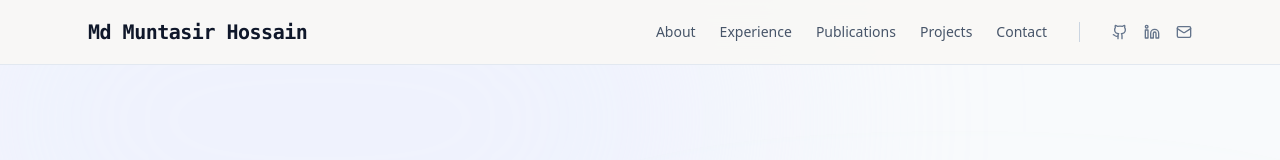
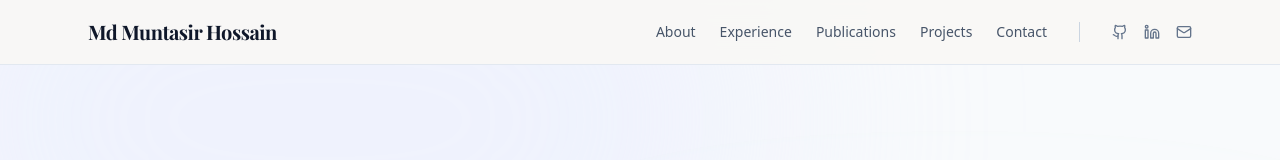
Before and after one commit to Muhit1204/Muhit1204.github.io, a Next.js app: page / in a window 1280 px wide. Shown: the top 160 px of the page. Built offline with nearby package versions, Linux system fonts and the light colour scheme.

Commit message:
Apply serif font to navbar name

```diff
--- a/components/Navbar.tsx
+++ b/components/Navbar.tsx
@@ -5,7 +5,7 @@ export default function Navbar() {
   return (
     <header className="sticky top-0 z-50 w-full border-b border-slate-200 bg-[#f9f8f6]/90 backdrop-blur-md">
       <div className="max-w-6xl mx-auto px-6 h-16 flex items-center justify-between">
-        <Link href="/" className="flex items-center gap-2 font-mono font-bold text-xl tracking-tight text-slate-900">
+        <Link href="/" className="flex items-center gap-2 font-bold text-xl tracking-tight text-slate-900" style={{ fontFamily: 'var(--font-heading), Playfair Display, Georgia, serif' }}>
           Md Muntasir Hossain
         </Link>
         <div className="flex items-center gap-6">
```
Also changed, not shown: 13 other files (tests, documents, lock files or other folders).
